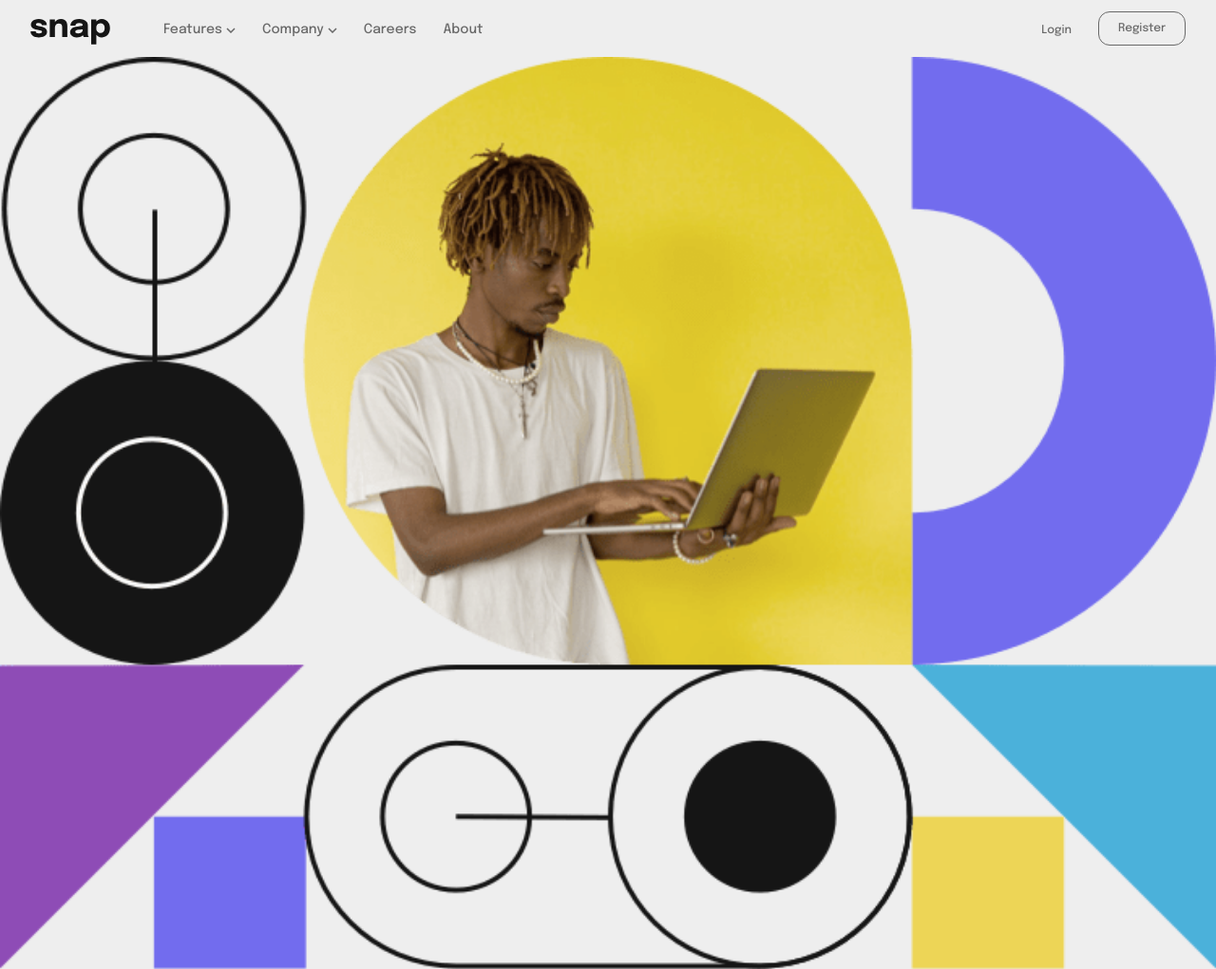
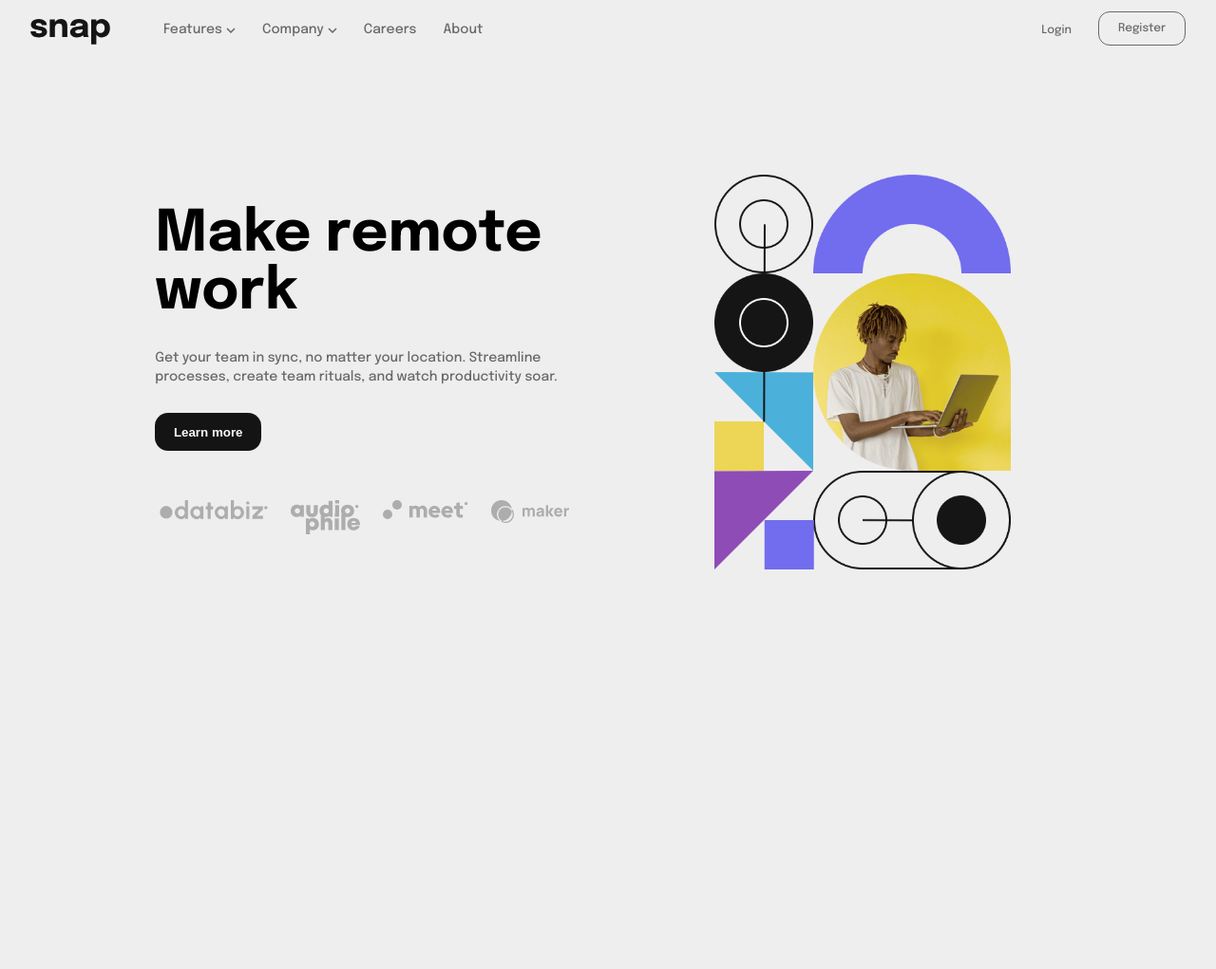
Before and after one commit to JhonEduard26/intro-section-with-dropdown-navigation, a plain HTML site: page index.html in a window 1280 px wide. Shown: the top 1021 px of the page at 95% size. After the commit the page ends 800 px from the top, so only its background shows below. Drawn offline with Linux system fonts and the light colour scheme.

Commit message:
[ADD] responsive main section

```diff
--- a/assets/css/mobile.css
+++ b/assets/css/mobile.css
@@ -1,14 +1,3 @@
-/* POSITION AND LAYOUT
-position: { z-index, top, bottom, left, right }
-Flexbox properties: { float, clear }
-DISPLAY AND VISIBILITY: { display, opacity, transform }
-CLIPPING: { overflow, clip }
-ANIMATION: { animation, transition}
-BOX MODEL: { margin, box-shadow, border, border-radius, box-sizing, width, height, padding}
-BACKGROUND: { background, cursor }
-TYPOGRAPHY: { f-size, l-height, f-family, f-weight, f-style, t-align, t-transform, word-spacing, color }
-*/
-
 :root {
   /* colors */
   --almost-white: hsl(0, 0%, 98%);
@@ -28,7 +17,7 @@ TYPOGRAPHY: { f-size, l-height, f-family, f-weight, f-style, t-align, t-transfor
   /* Typography */
   --body-font: 'Epilogue', sans-serif;
   --font-size: 1.25rem;
-  --big-font-size: 2.5rem;
+  --big-font-size: 3.75rem;
   --h1-font-size: 1.75rem;
   --small-font-size: 0.875rem;
   --smaller-font-size: 0.75rem;
@@ -149,6 +138,14 @@ nav {
   width: 100%;
   margin-bottom: var(--mb-3-2);
 }
+.section__img-container > picture {
+  display: flex;
+  justify-content: center;
+}
+.section__img {
+  width: 100%;
+  max-width: 440px;
+}
 .section__img,
 .sponsor__img {
   width: 100%;
@@ -189,6 +186,7 @@ nav {
 }
 .sponsors__container {
   display: flex;
+  justify-content: center;
   column-gap: 24px;
   width: 100%;
 }
--- a/assets/css/tablet.css
+++ b/assets/css/tablet.css
@@ -52,3 +52,34 @@ nav {
 .button {
   width: 92px;
 }
+main {
+  display: grid;
+  grid-template-columns: 1fr 1fr;
+  align-items: center;
+  column-gap: 24px;
+  width: 82%;
+  height: 76vh;
+  margin: 0 auto;
+  margin-top: 28px;
+}
+.section__img-container {
+  grid-column: 2 / 3;
+  margin-bottom: 0;
+}
+.section__img {
+  max-width: 312px;
+}
+.main-section {
+  grid-column: 1 / 2;
+  grid-row: 1 / 2;
+  justify-items: start;
+  row-gap: 12px;
+  padding-left: 48px;
+}
+.main__title {
+  font-size: var(--big-font-size);
+  text-align: start;
+}
+.main__description {
+  text-align: start;
+}
--- a/index.html
+++ b/index.html
@@ -82,7 +82,10 @@
     </header>
     <main>
       <figure class="section__img-container">
-        <img class="section__img" src="./assets/imgs/image-hero-mobile.png" alt="" />
+        <picture>
+          <source media="(min-width: 768px)" srcset="./assets/imgs/image-hero-desktop.png" />
+          <img class="section__img" src="./assets/imgs/image-hero-mobile.png" alt="" />
+        </picture>
       </figure>
       <section class="main-section">
         <h1 class="main__title">Make remote work</h1>
```
